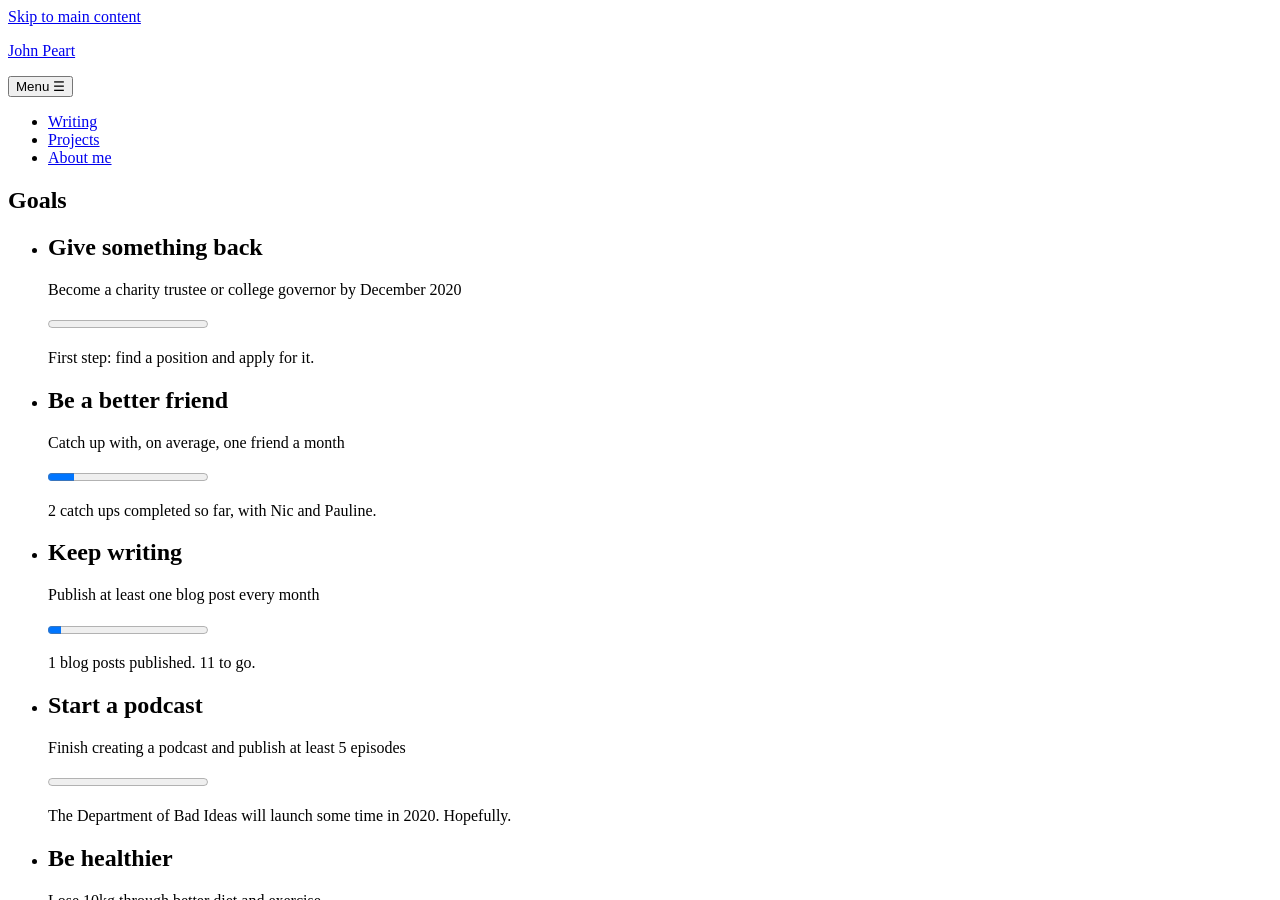
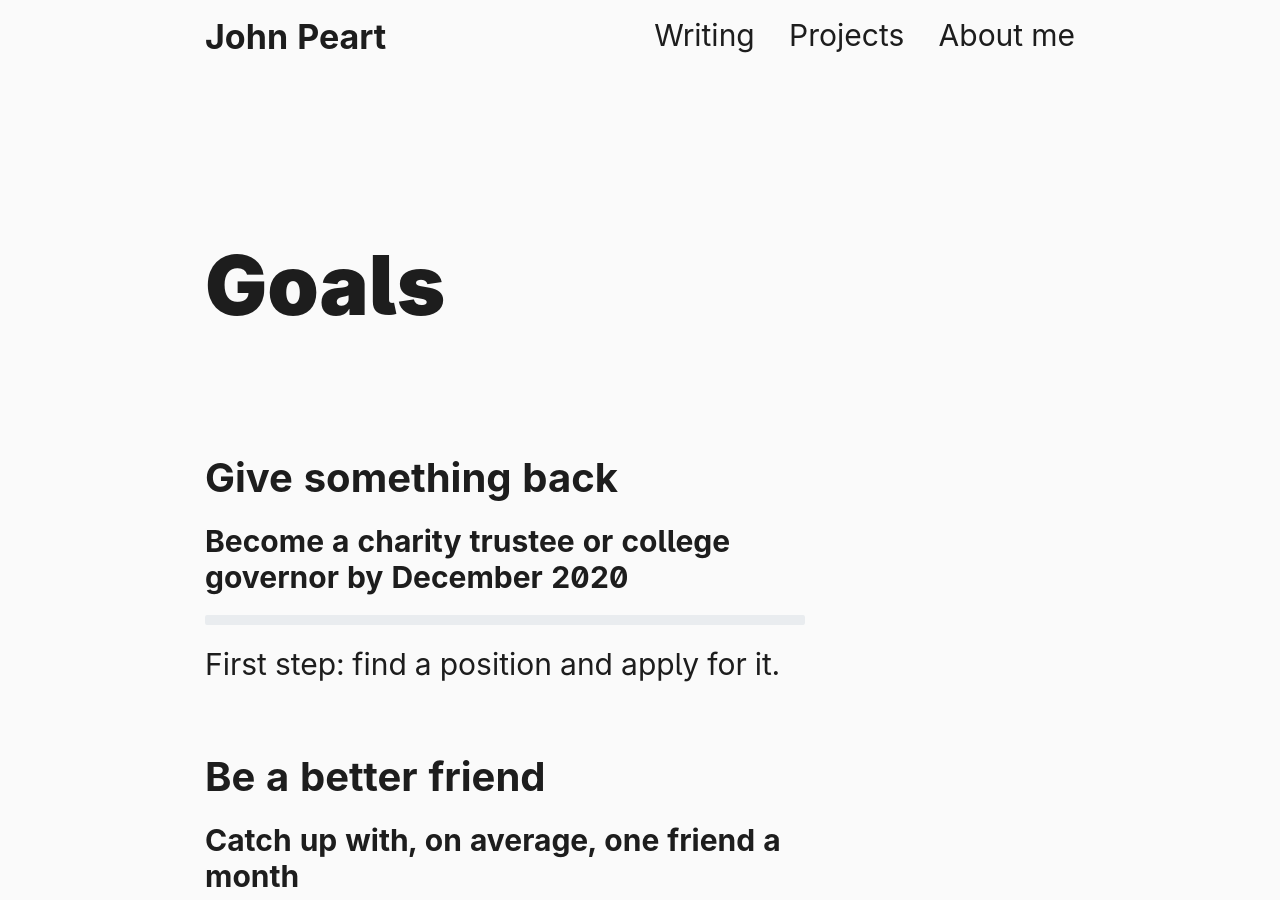
Before and after one commit to johnpeart/Goals-for-2018, a Jekyll site: the page built from index.html, in a window 1280 px wide and 900 px high. Built offline with Jekyll 4.4.1, drawn with Linux system fonts in a browser that asks for light colours; some web fonts are replaced.

Commit message:
Update _config.yml

```diff
--- a/_config.yml
+++ b/_config.yml
@@ -10,24 +10,24 @@
 author: "John Peart"
 
 # Images and assets
-image-path: "/goals/goals/assets/images"
-css-path: "/goals/assets/styles"
-js-path: "/goals/assets/scripts"
+image-path: "/assets/images"
+css-path: "/assets/styles"
+js-path: "/assets/scripts"
 
-hero-images-path: "/goals/assets/images/hero/"
-post-images-path: "/goals/assets/images/posts/"
+hero-images-path: "/assets/images/hero/"
+post-images-path: "/assets/images/posts/"
 
-logo-png: "/goals/assets/images/site/logo.png"
-logo-svg: "/goals/assets/images/site/logo.svg"
+logo-png: "/assets/images/site/logo.png"
+logo-svg: "/assets/images/site/logo.svg"
 
-social-media-image: "/goals/assets/images/site/social-media.png"
+social-media-image: "/assets/images/site/social-media.png"
 
-touch: "/goals/assets/images/site/touch.png"
-pinned: "/goals/assets/images/site/pinned.svg"
-pinned-colour: "#ff2a68"
-logo-favicon-small: "/goals/assets/images/site/favicon-16x16.png"
-logo-favicon-medium: "/goals/assets/images/site/favicon-32x32.png"
-logo-favicon-large: "/goals/assets/images/site/favicon-96x96.png"
+touch: "/assets/images/site/touch.png"
+pinned: "/assets/images/site/pinned.svg"
+pinned-colour: "#009fe3"
+logo-favicon-small: "/assets/images/site/favicon-16x16.png"
+logo-favicon-medium: "/assets/images/site/favicon-32x32.png"
+logo-favicon-large: "/assets/images/site/favicon-96x96.png"
 
 # Social settings
 twitter-url: "https://twitter.com/johnpeart" # Twitter handle i.e. joebloggs
```
